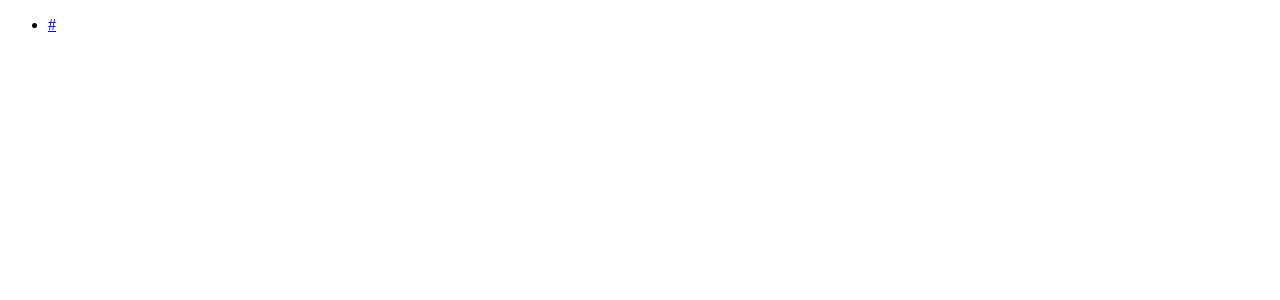
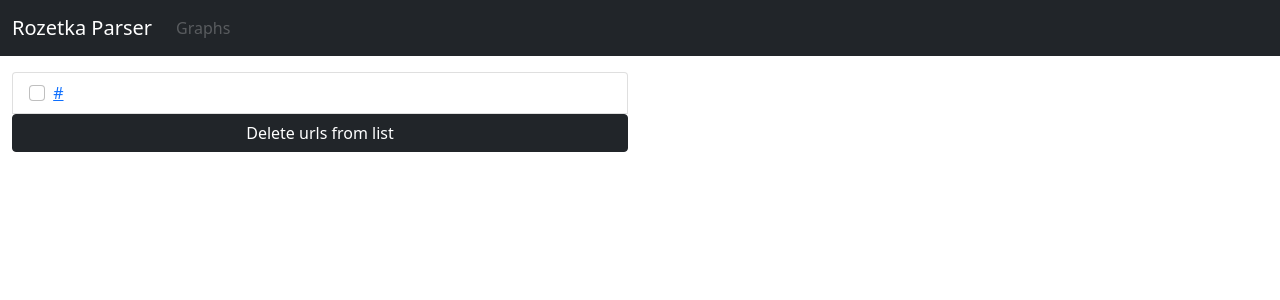
Before and after one commit to igor-gorohovsky/price-parser, a Django app: page / in a window 1280 px wide. Before the commit the part shown is almost empty. Shown: the top 300 px of the page. Run offline with Django 3.2, Linux system fonts and the light colour scheme; tables that the repository leaves empty hold one stand-in row (values such as "Sample post").

Commit message:
Rewrite index.html using bootstrap

```diff
--- a/price_parser/parser_app/templates/parser_app/index.html
+++ b/price_parser/parser_app/templates/parser_app/index.html
@@ -1,16 +1,42 @@
-<!DOCTYPE html>
+<!doctype html>
 <html lang="en">
   <head>
-  <meta charset="UTF-8">
-  <meta name="viewport" content="width=device-width, initial-scale=1.0">
-  <meta http-equiv="X-UA-Compatible" content="ie=edge">
+    <meta charset="utf-8">
+    <meta name="viewport" content="width=device-width, initial-scale=1">
+
+    <!-- Bootstrap CSS -->
+    <link href="https://cdn.jsdelivr.net/npm/bootstrap@5.0.0-beta3/dist/css/bootstrap.min.css" rel="stylesheet" integrity="sha384-eOJMYsd53ii+scO/bJGFsiCZc+5NDVN2yr8+0RDqr0Ql0h+rP48ckxlpbzKgwra6" crossorigin="anonymous">
+
     <title>{{ title }}</title>
   </head>
   <body>
-  <ul>
+    <nav class="navbar navbar-expand-lg navbar-dark bg-dark">
+      <div class="container-fluid">
+        <a class="navbar-brand" href="/">{{ title }}</a>
+        <div class="collapse navbar-collapse" id="navbarNavAltMarkup">
+          <div class="navbar-nav">
+            <a class="nav-link disabled" href="#" tabindex="-1" aria-disabled="true">Graphs</a>
+          </div>
+        </div>
+      </div>
+    </nav>
+
+    <div class="col-md-6 mt-3">
+      <form class="" action="/" method="post">
+        {% csrf_token %}
+        <div class="container">
+          <ul class="list-group">
             {% for url in urls %}
-      <li><a href="{{ url.url }}">{{ url.url }}</a></li>
+              <li class="list-group-item">
+                <input class="form-check-input me-1" type="checkbox" value="" aria-label="...">
+                <a href="{{ url.url }}"> {{ url.url }}</a>
+              </li>
             {% endfor %}
-  </ul>
+            <input class="btn btn-dark" type="submit" name="delete" value="Delete urls from list">
+        </div>
+      </form>
+    </div>
+
+    <script src="https://cdn.jsdelivr.net/npm/bootstrap@5.0.0-beta3/dist/js/bootstrap.bundle.min.js" integrity="sha384-JEW9xMcG8R+pH31jmWH6WWP0WintQrMb4s7ZOdauHnUtxwoG2vI5DkLtS3qm9Ekf" crossorigin="anonymous"></script>
   </body>
 </html>
```
Lines whose indentation alone changed are shown as unchanged.
